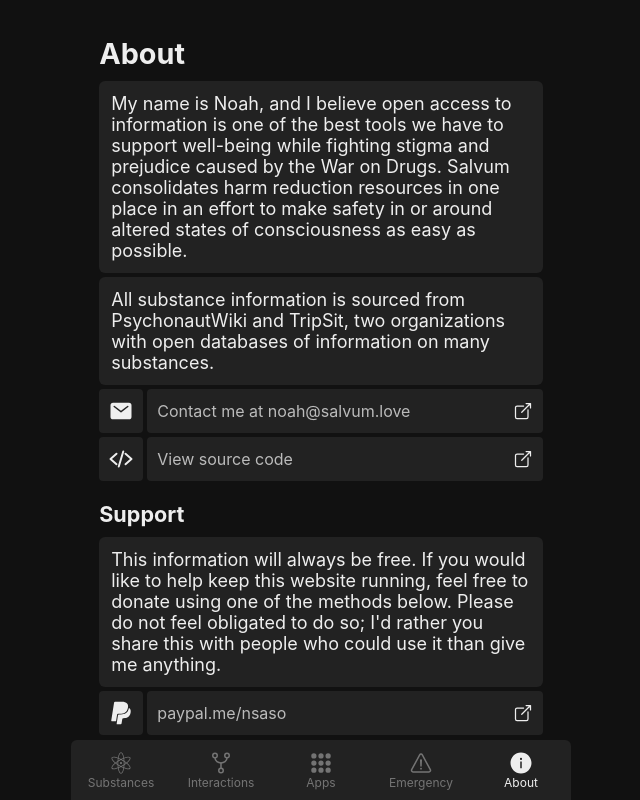
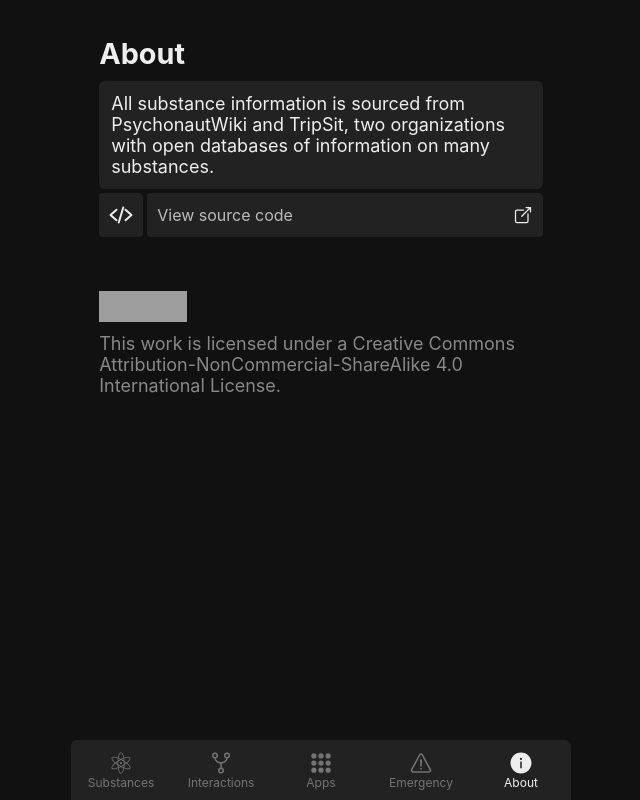
Before and after one commit to NoahSaso/salvum, a Next.js app: page /about in a window 1280 px wide. Shown: the whole page, without its empty margins (319-959 px from the left). Built offline with nearby package versions, Linux system fonts and the light colour scheme; grey boxes are pictures that could not be loaded.

Commit message:
Removed about content.

```diff
--- a/pages/about.tsx
+++ b/pages/about.tsx
@@ -2,10 +2,8 @@
 import Image from "next/image"
 import { usePlausible } from "next-plausible"
 import { FC } from "react"
-import { IoCodeSlash, IoLogoPaypal, IoLogoVenmo, IoMail } from "react-icons/io5"
-import { SiBitcoin, SiEthereum, SiMonero } from "react-icons/si"
+import { IoCodeSlash } from "react-icons/io5"
 
-import ClipboardButton from "../components/clipboard_button"
 import ExternalLinkButton from "../components/external_link_button"
 import { PlausibleEvents } from "../types"
 import styles from "./about.module.scss"
@@ -24,16 +22,6 @@
 
         <div className={styles.card}>
           <p>
-            My name is Noah, and I believe open access to information is one of
-            the best tools we have to support well-being while fighting stigma
-            and prejudice caused by the War on Drugs. Salvum consolidates harm
-            reduction resources in one place in an effort to make safety in or
-            around altered states of consciousness as easy as possible.
-          </p>
-        </div>
-
-        <div className={styles.card}>
-          <p>
             All substance information is sourced from PsychonautWiki and
             TripSit, two organizations with open databases of information on
             many substances.
@@ -41,62 +29,10 @@
         </div>
 
         <ExternalLinkButton
-          LeftIconComponent={IoMail}
-          title="Contact me at noah@salvum.love"
-          url="mailto:noah@salvum.love"
-          containerStyle={{ marginBottom: 4 }}
-        />
-        <ExternalLinkButton
           LeftIconComponent={IoCodeSlash}
           title="View source code"
-          url="https://github.com/NoahSaso/salvum"
+          url="https://github.com/noahsaso/salvum"
         />
-
-        <h2>Support</h2>
-
-        <div className={styles.card}>
-          <p>
-            This information will always be free. If you would like to help keep
-            this website running, feel free to donate using one of the methods
-            below. Please do not feel obligated to do so; I&apos;d rather you
-            share this with people who could use it than give me anything.
-          </p>
-        </div>
-
-        <div className={styles.support}>
-          <ExternalLinkButton
-            LeftIconComponent={IoLogoPaypal}
-            title="paypal.me/nsaso"
-            url="https://paypal.me/nsaso"
-          />
-          <ClipboardButton
-            Icon={<IoLogoVenmo size={24} />}
-            data="NoahSaso"
-            callback={() => plausible("venmo")}
-          />
-          <ClipboardButton
-            Icon={<SiMonero size={24} />}
-            data="88MbTyekREM45CZRLq8R3KNqCQssTZH9T1du3iiQKxYqjLd3ZR9afgT1Wt5nWA1vYXRP8bANGcm9TA96zdQ6c1NS82owQWX"
-            callback={() => plausible("xmr")}
-          />
-          <ClipboardButton
-            Icon={
-              <Image src="/img/solana.svg" width={24} height={24} alt="SOL" />
-            }
-            data="7GsQYFVaPDnvfY8AuCKatGH32h5JH6f4KtMwauAaaZ9Z"
-            callback={() => plausible("sol")}
-          />
-          <ClipboardButton
-            Icon={<SiEthereum size={24} />}
-            data="0x94A47454cFA7409B5a54862538C4320A675F4b29"
-            callback={() => plausible("eth")}
-          />
-          <ClipboardButton
-            Icon={<SiBitcoin size={24} />}
-            data="1DXpZnZMSaShaQNTcgwdQBLkd97VeBWxqd"
-            callback={() => plausible("btc")}
-          />
-        </div>
 
         <a
           className={styles.license}
```
